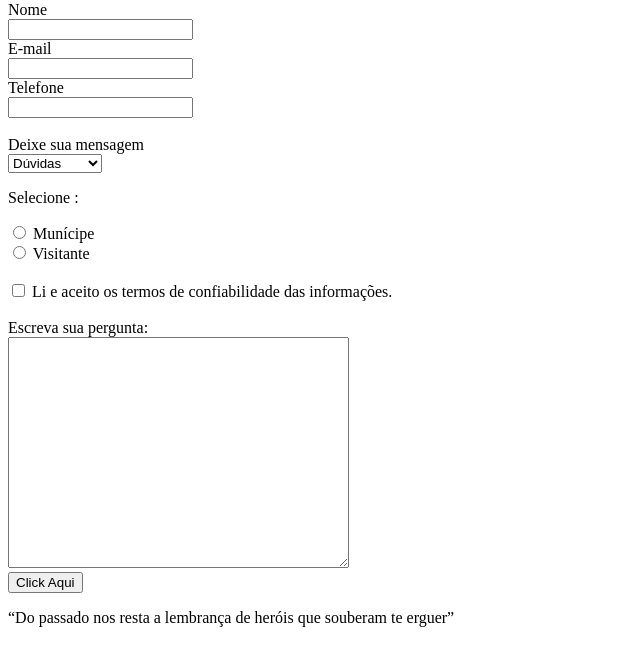
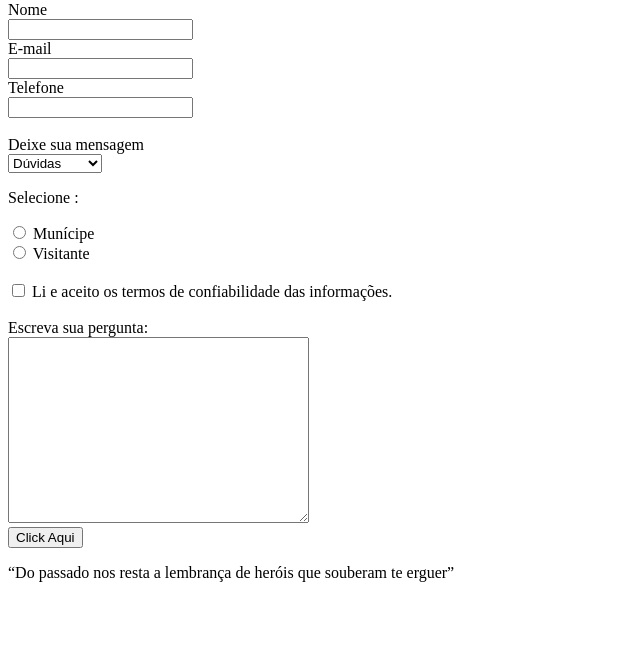
Before and after one commit to Ficleks/Trabalho-HTML, a plain HTML site: page contact.html in a window 1280 px wide. Shown: the part 232-898 px from the top of the page, without its empty margins (0-640 px from the left). After the commit the page ends 856 px from the top, so only its background shows below. Drawn offline with Linux system fonts and the light colour scheme.

Commit message:
atualização pág contact

```diff
--- a/contact.html
+++ b/contact.html
@@ -61,7 +61,7 @@
         <br>
         <div>
             <label for="texto"> Escreva sua pergunta: <br> </label>
-            <textarea name="texto" id="texto" cols="40" rows="15"></textarea>
+            <textarea name="texto" id="texto" cols="35" rows="12"></textarea>
         </div>
         <div>
             <button type="submit">Click Aqui</button>
```
